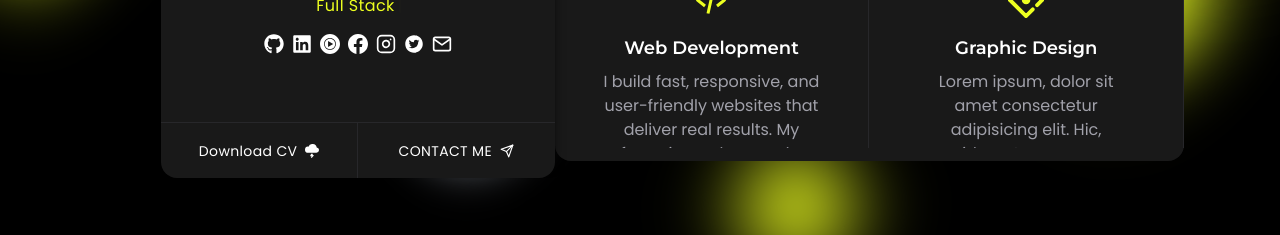
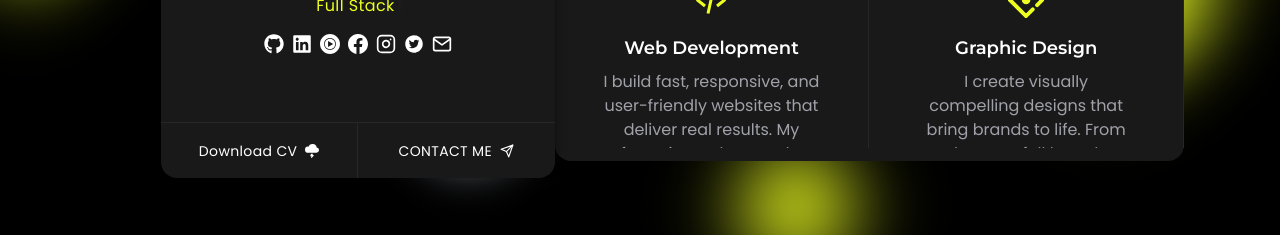
Before and after one commit to DennisNKamau/PortfolioTwo, a React (Create React App) app: page / in a window 1280 px wide. Shown: the part 562-797 px from the top of the page. Built offline with nearby package versions, Linux system fonts and the light colour scheme.

Commit message:
Update services

```diff
--- a/src/components/about/MyServices.js
+++ b/src/components/about/MyServices.js
@@ -16,7 +16,7 @@ const MyServices = () => {
       <ServicesCard
         icons={<SiAntdesign />}
         title="Graphic Design"
-        subTitle="Lorem ipsum, dolor sit amet consectetur adipisicing elit. Hic, provident. Accusamus at dolorem expedita dicta."
+        subTitle="I create visually compelling designs that bring brands to life. From logos to full brand identities, my work blends creativity, clarity, and strategy — ensuring every design communicates a message and leaves a lasting impression."
       />
       <ServicesCard
         icons={<AiTwotoneAppstore />}
```
